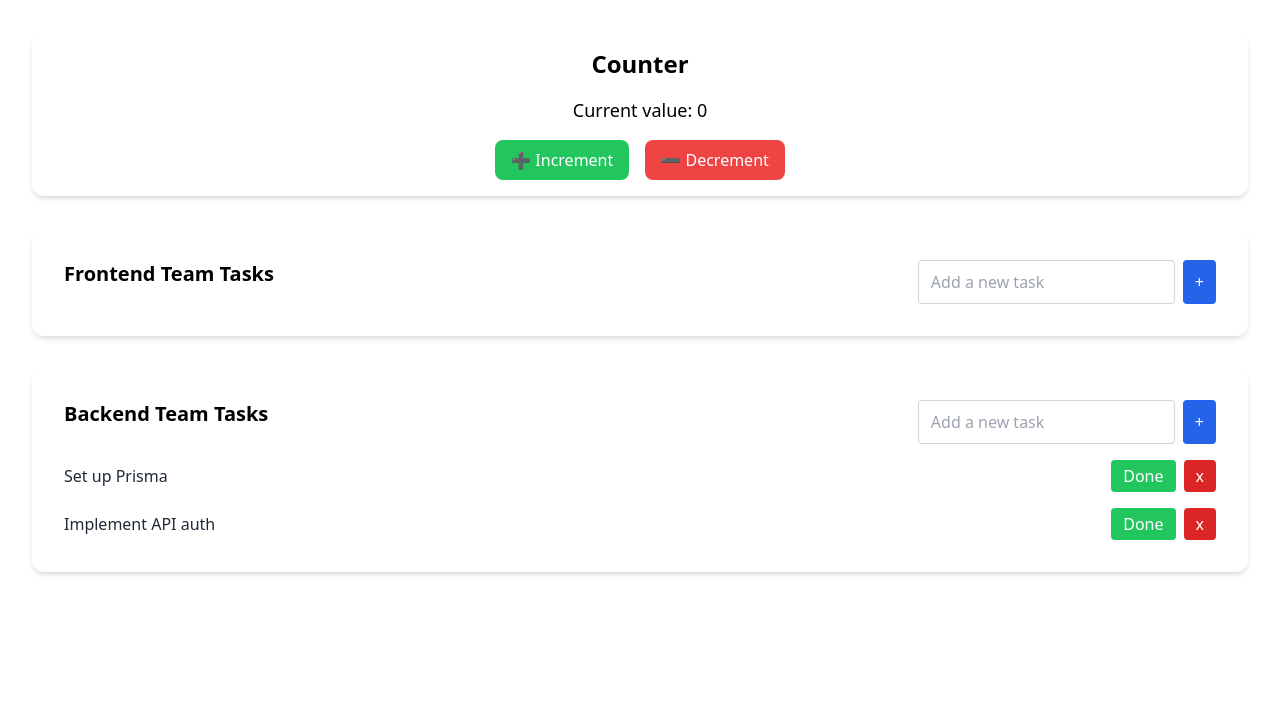
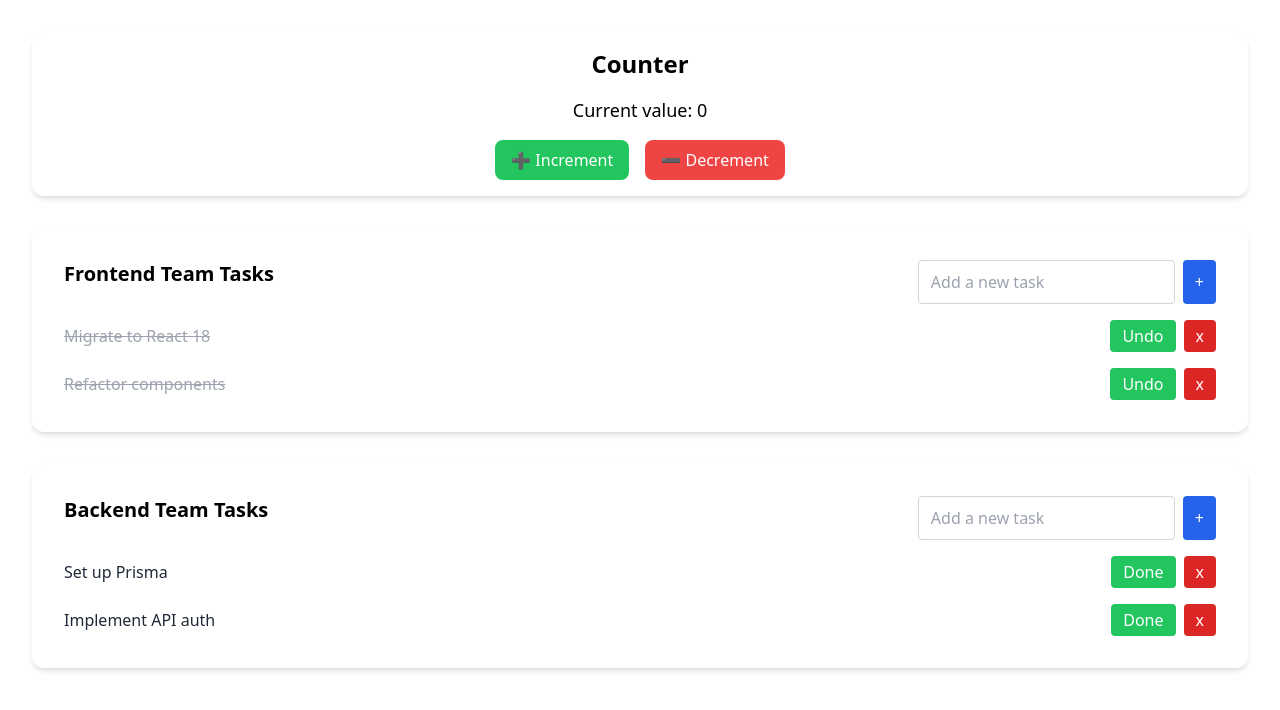
Before and after one commit to dalofe/react-playground, a React (Vite) app: page / in a window 1280 px wide. Shown: the top 710 px of the page. Built offline with nearby package versions, Linux system fonts and the light colour scheme.

Commit message:
Day 5: adding empty state handling and property to customise that message for each component

```diff
--- a/src/App.tsx
+++ b/src/App.tsx
@@ -15,8 +15,8 @@ export default function App() {
   return (
     <div className="p-8 space-y-8">
       <Counter />
-      <TaskList title="Frontend Team Tasks" initialTasks={frontendTasks} showCompleted={false} />
-      <TaskList title="Backend Team Tasks" initialTasks={backendTasks} showCompleted={true} onTaskToggle={(task) => console.log("Task updated", task)}/>
+      <TaskList title="Frontend Team Tasks" initialTasks={frontendTasks} showCompleted={true} />
+      <TaskList title="Backend Team Tasks" initialTasks={backendTasks} showCompleted={true} onTaskToggle={(task) => console.log("Task updated", task)} emptyMessage="No backend tasks"/>
     </div>
   );
 }
--- a/src/components/TaskList.tsx
+++ b/src/components/TaskList.tsx
@@ -12,20 +12,21 @@ type TaskListProps = {
     initialTasks: Task[];
     showCompleted?: boolean;
     onTaskToggle?: (task: Task) => void;
+    emptyMessage?: string;
 }
 
-export default function TaskList({ title, initialTasks, showCompleted = true, onTaskToggle }: TaskListProps) {
+export default function TaskList({ title, initialTasks, showCompleted = true, onTaskToggle, emptyMessage = "All done here" }: TaskListProps) {
     const [tasks, setTasks] = useState<Task[]>(initialTasks);
     const [inputValue, setInputValue] = useState<string>('');
 
     const toggleTask = (id: number) => {
         const updatedTasks = tasks.map(task =>
-            task.id === id ?{...task, completed: !task.completed} : task
+            task.id === id ? { ...task, completed: !task.completed } : task
         );
         setTasks(updatedTasks);
 
         const toggledTask = updatedTasks.find(task => task.id === id);
-        if(toggledTask && onTaskToggle) {
+        if (toggledTask && onTaskToggle) {
             onTaskToggle(toggledTask);
         }
     };
@@ -82,7 +83,8 @@ export default function TaskList({ title, initialTasks, showCompleted = true, on
 
             </div>
             <ul>
-                {tasks
+                {tasks.length === 0 ? emptyMessage :
+                    tasks
                         //.filter(task => showCompleted ? true : !task.completed)
                         .filter(task => showCompleted || !task.completed)
                         .map(task => (
@@ -103,7 +105,8 @@ export default function TaskList({ title, initialTasks, showCompleted = true, on
                                         className="px-3 py-1 bg-red-600 text-white rounded">x</button>
                                 </div>
                             </li>
-                ))}
+                        ))
+                }
             </ul>
         </div>
     );
```
Lines whose indentation alone changed are shown as unchanged.
